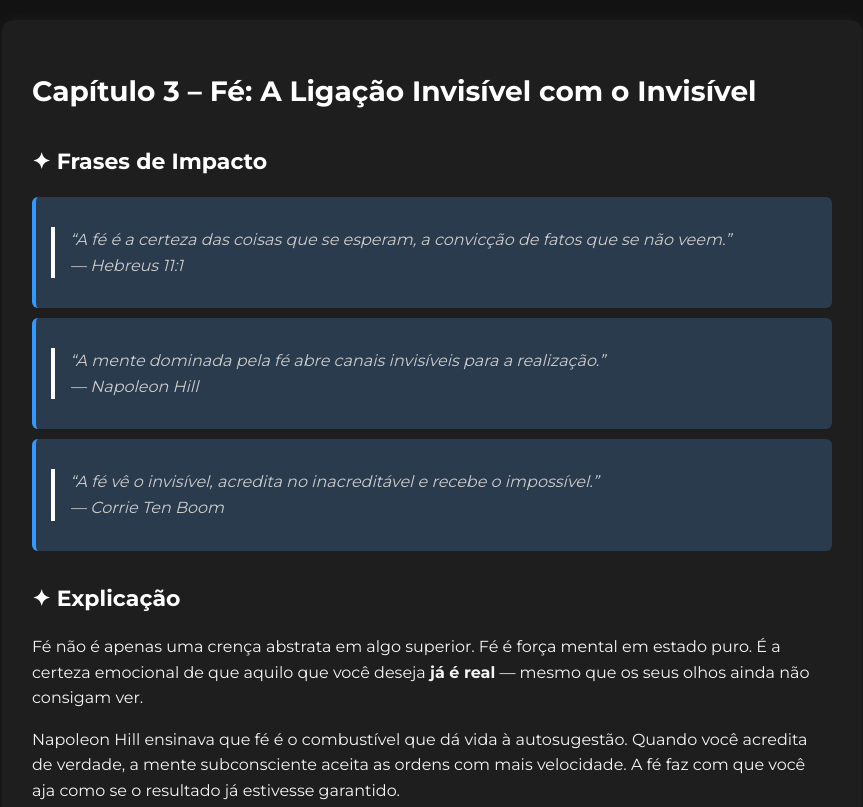
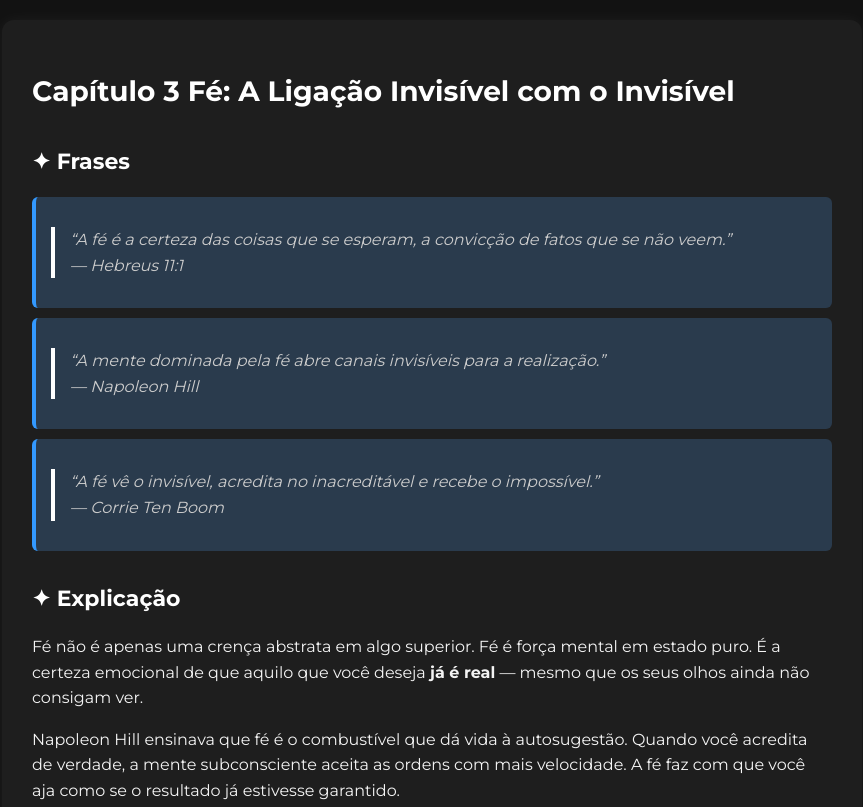
Before and after one commit to ghostman2709/Capitulo-3, a plain HTML site: page index.html in a window 1280 px wide. Shown: the top 807 px of the page, without its empty margins (208-1071 px from the left). Drawn offline with Linux system fonts and the light colour scheme.

Commit message:
Update index.html

```diff
--- a/index.html
+++ b/index.html
@@ -3,7 +3,7 @@
 <head>
   <meta charset="UTF-8" />
   <meta name="viewport" content="width=device-width, initial-scale=1" />
-  <title>Capítulo 3 – Fé: A Ligação Invisível com o Invisível | Hiperfoco</title>
+  <title>Capítulo 3 Fé: A Ligação Invisível com o Invisível | Hiperfoco</title>
   <link href="https://fonts.googleapis.com/css2?family=Montserrat:wght@400;700&display=swap" rel="stylesheet" />
   <style>
     body {
@@ -58,9 +58,9 @@
 </head>
 <body>
   <div class="container">
-    <h1>Capítulo 3 – Fé: A Ligação Invisível com o Invisível</h1>
+    <h1>Capítulo 3 Fé: A Ligação Invisível com o Invisível</h1>
 
-    <h2>✦ Frases de Impacto</h2>
+    <h2>✦ Frases</h2>
     <div class="frase-impacto">
       <blockquote>“A fé é a certeza das coisas que se esperam, a convicção de fatos que se não veem.”<br>— Hebreus 11:1</blockquote>
     </div>
```
